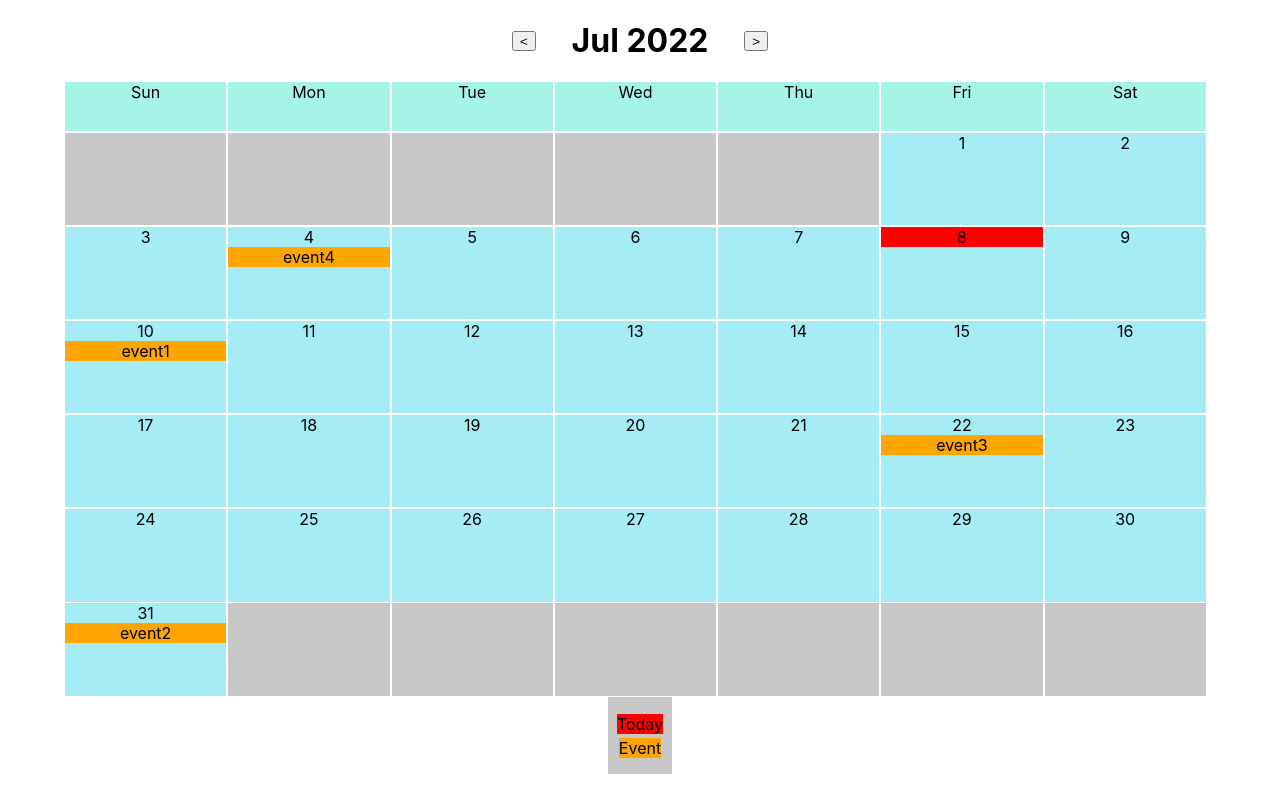
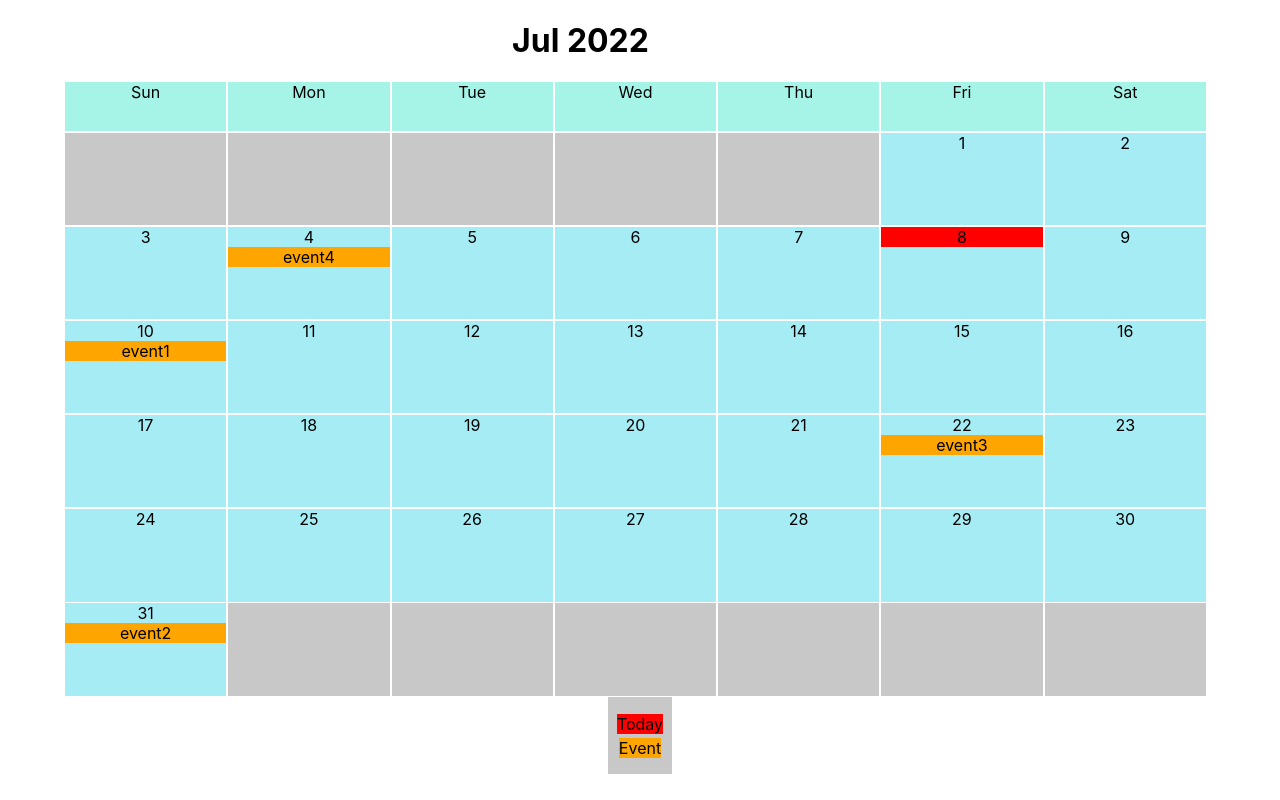
Before and after one commit to dhsiao510/calendar, a React (Create React App) app: page / in a window 1280 px wide. Built offline with nearby package versions, Linux system fonts and the light colour scheme; the HTML template or start-up script is replaced by a standard one.

Commit message:
clean up

```diff
--- a/src/components/Calendar.tsx
+++ b/src/components/Calendar.tsx
@@ -80,9 +80,9 @@ const Calendar = ({events}: any) => {
         <div className="component-wrapper">
             <div className="cal-wrapper">
                 <div className="header">
-                    <button style={{height: "25%"}} onClick={() => prevMonth()}>{'<'}</button>
+                    <button style={{display:"none", height: "25%"}} onClick={() => prevMonth()}>{'<'}</button>
                     <h1>{selectDay.month} {selectDay.year}</h1>
-                    <button style={{height: "25%"}} onClick={() => nextMonth()}>{'>'}</button>
+                    <button style={{display:"none", height: "25%"}} onClick={() => nextMonth()}>{'>'}</button>
                 </div>
                 <div className="cal-table">
                     {renderHeader(weekdays)}
```
Also changed, not shown: 1 other file (tests, documents, lock files or other folders).
